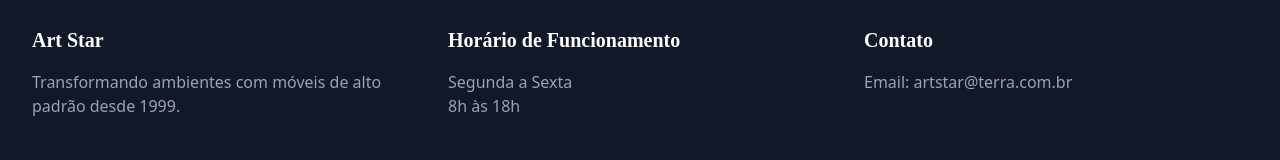
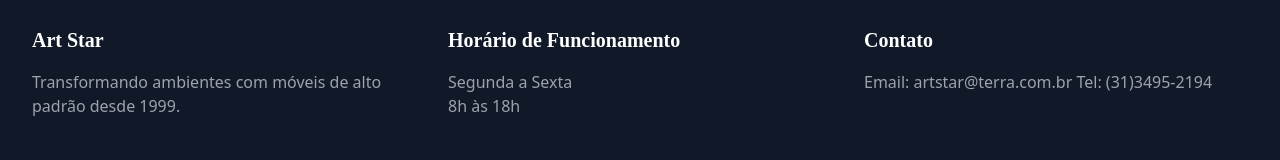
Before and after one commit to GuilhermeBarbosa16/Art-Star, a React (Vite) app: page / in a window 1280 px wide. Shown: the part 2698-2858 px from the top of the page. Built offline with nearby package versions, Linux system fonts and the light colour scheme.

Commit message:
fix: alteracao footer

```diff
--- a/src/App.tsx
+++ b/src/App.tsx
@@ -318,6 +318,7 @@
               <h3 className="text-xl font-playfair font-bold mb-4">Contato</h3>
               <p className="text-gray-400">
                 Email: artstar@terra.com.br
+                Tel: (31)3495-2194
               </p>
             </div>
           </div>
```
